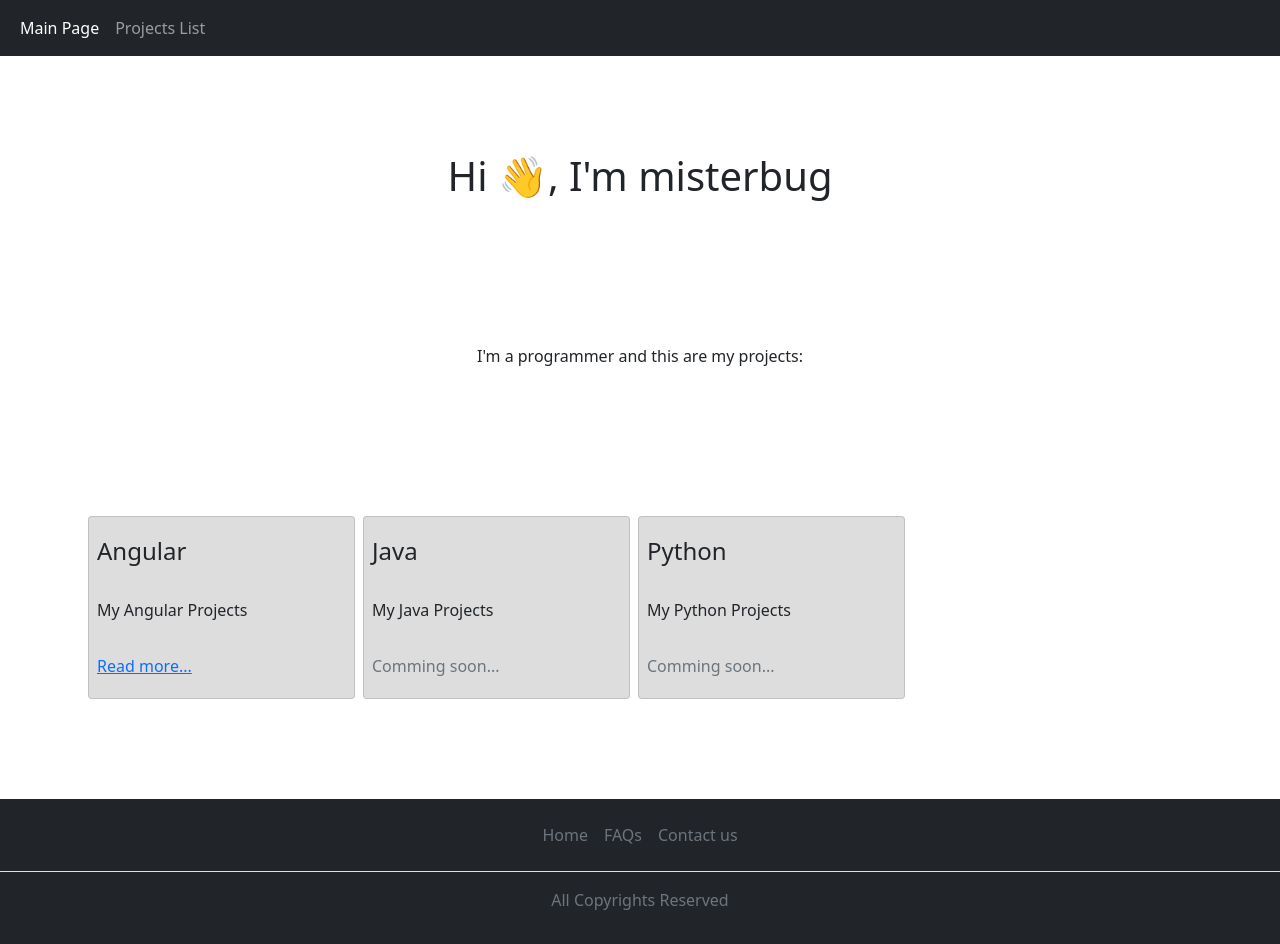
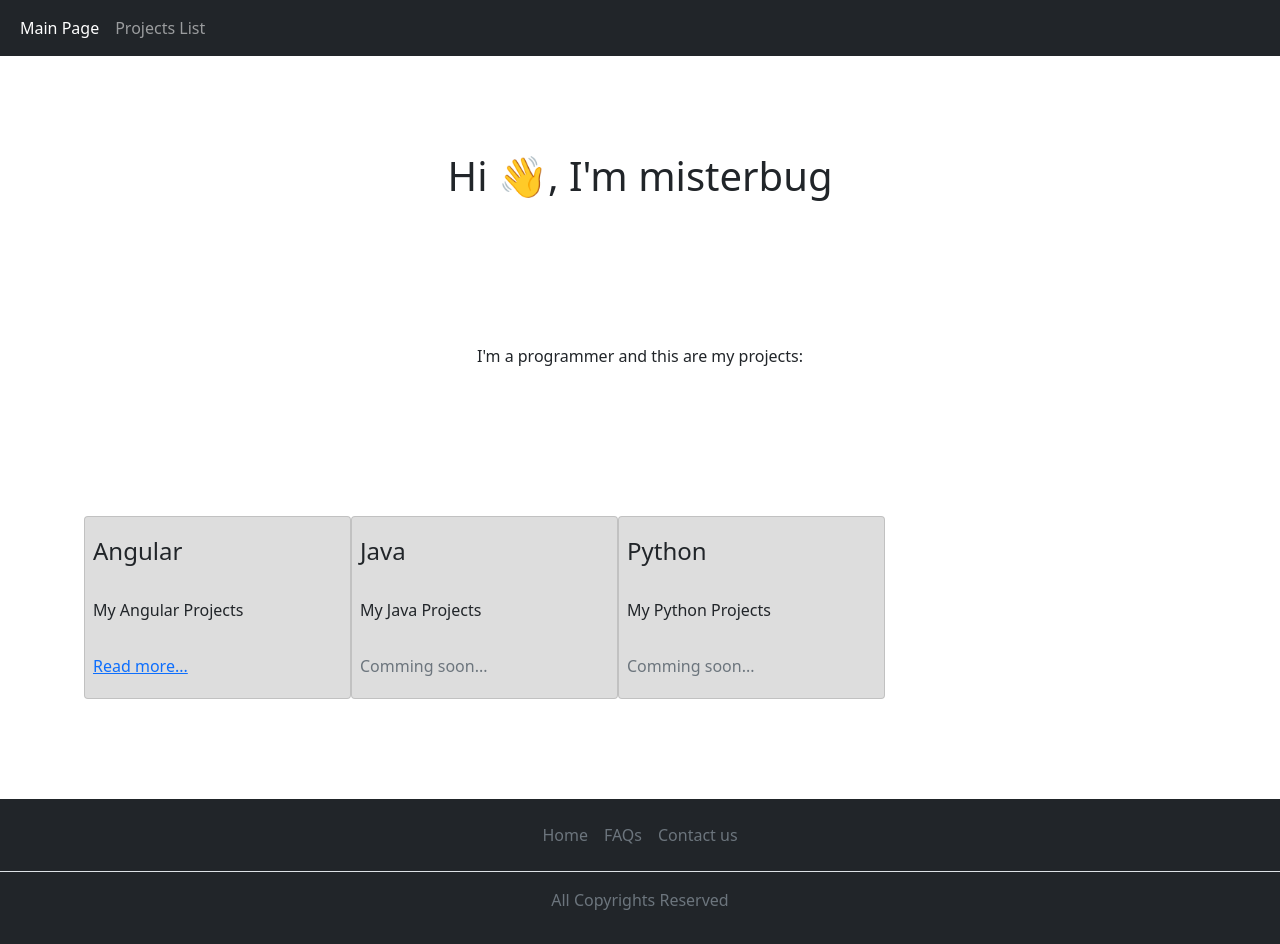
Before and after one commit to ThePixelCode/thepixelcode.github.io, an Angular app: page /main-page in a window 1280 px wide. Built offline with nearby package versions, Linux system fonts and the light colour scheme.

Commit message:
Finished New Content

```diff
--- a/src/app/main-page/main-page.component.html
+++ b/src/app/main-page/main-page.component.html
@@ -2,7 +2,7 @@
 <p class="text-center m-3 p-5">I'm a programmer and this are my projects:</p>
 <div class="container m-5 p-5">
     <div class="row row-cols-1 row-cols-sm-2 row-cols-md-4">
-        <div class="col m-1 p-1 card" *ngFor="let card of cardList">
+        <div class="col my-1 p-1 card" *ngFor="let card of cardList">
             <div class="row row-cols-1">
                 <h2 class="col fs-4 m-2 p-2">{{card.title}}</h2>
                 <p class="col text-wrap m-2 p-2">{{card.desc}}</p>
```
